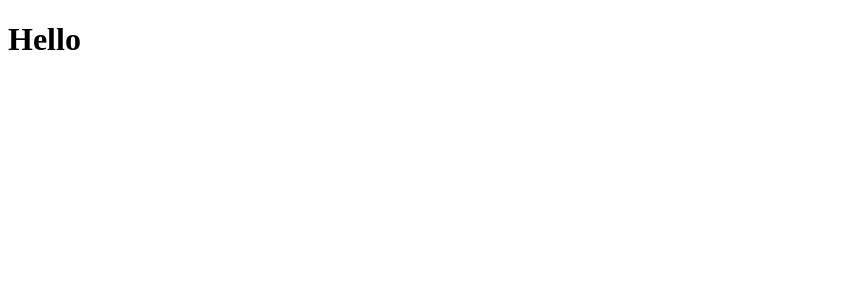
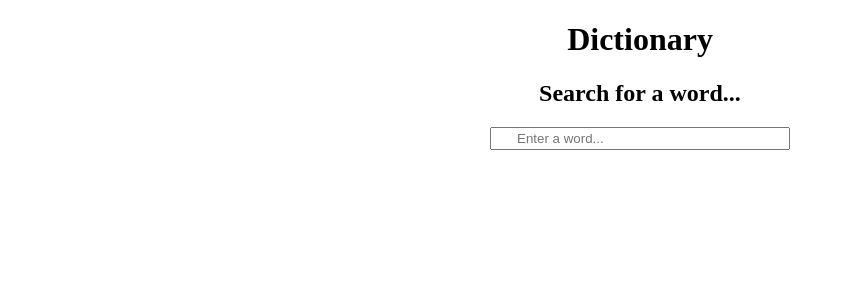
Before and after one commit to Aruna-Grng/dictionary-project, a React (Create React App) app: page / in a window 1280 px wide. Shown: the top 300 px of the page, without its empty margins (0-845 px from the left). Built offline with nearby package versions, Linux system fonts and the light colour scheme.

Commit message:
Added Search component and its functions.

```diff
--- a/src/App.css
+++ b/src/App.css
@@ -0,0 +1,3 @@
+.App {
+    text-align: center;
+}
--- a/src/App.js
+++ b/src/App.js
@@ -1,11 +1,16 @@
 import './App.css';
+import Search from './components/Search';
 
 function App() {
   return (
     <div className="App">
-      <header className="App-header">
-        <h1>Hello</h1>
-      </header>
+      <div className="container">
+        <header className="App-header">
+          <h1>Dictionary</h1>
+          <h2>Search for a word...</h2>
+          <Search />
+        </header>
+      </div>
     </div>
   );
 }
--- /dev/null
+++ b/src/components/Search.css
@@ -0,0 +1,8 @@
+.fa {
+    position: relative;
+    right: -1.2em;
+}
+
+input {
+    padding: 2px 0 2px 25px;
+}
--- /dev/null
+++ b/src/components/Search.js
@@ -0,0 +1,32 @@
+import React, { useState } from "react";
+import './Search.css';
+
+
+export default function Search() {
+    let [word, setWord] = useState(null);
+
+    function searchWord(event) {
+        event.preventDefault();
+        alert(`Searching for ${word} definition...`);
+    }
+
+    function handleWordSearch(event) {
+        setWord(event.target.value);
+    }
+
+    return (
+        <div className="Search">
+            <form onSubmit={searchWord}>
+                <div>
+                    <i className="fa fa-search" aria-hidden="true"></i>
+                    <input
+                    type="search"
+                    placeholder="Enter a word..."
+                    onChange={handleWordSearch}
+                    style={{ width: 300 }}
+                    />
+                </div>
+            </form>
+        </div>
+    );
+}
```
